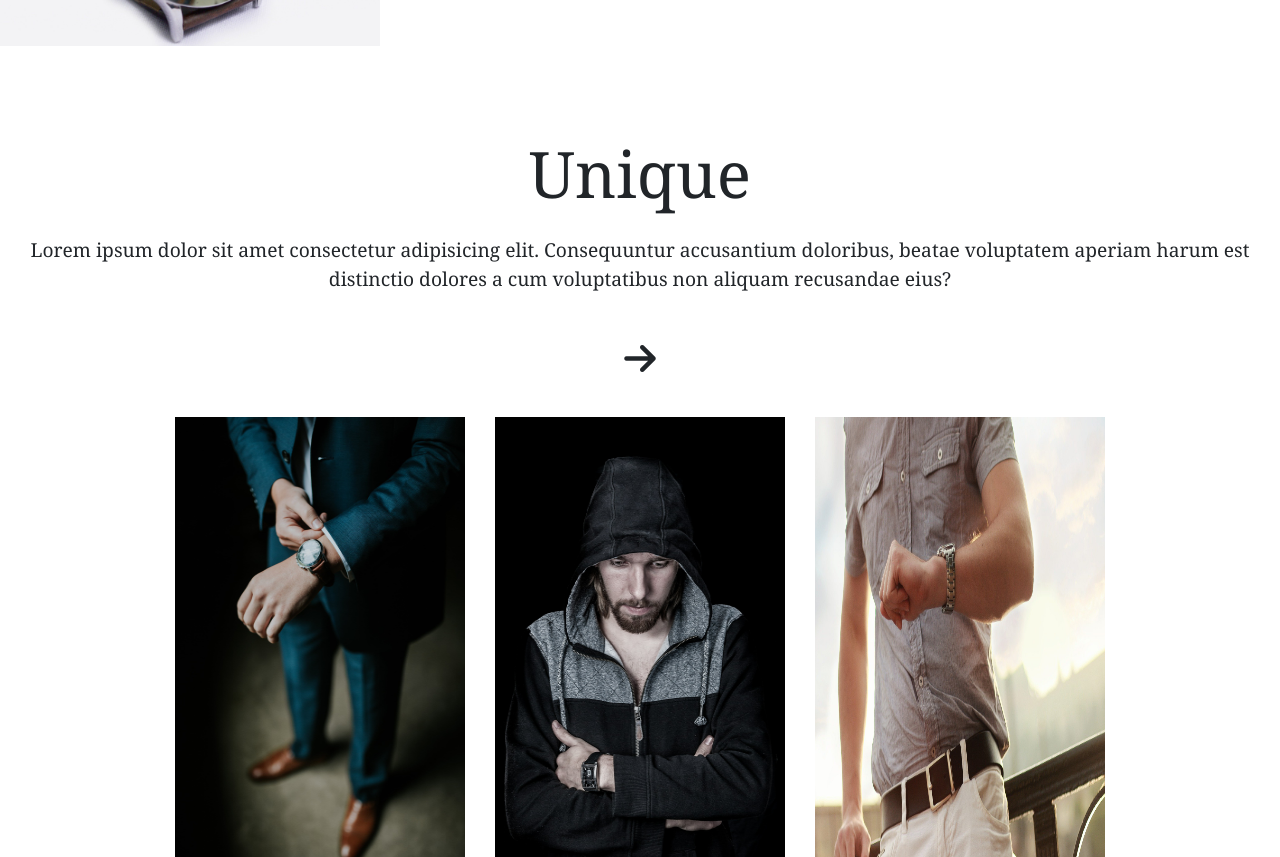
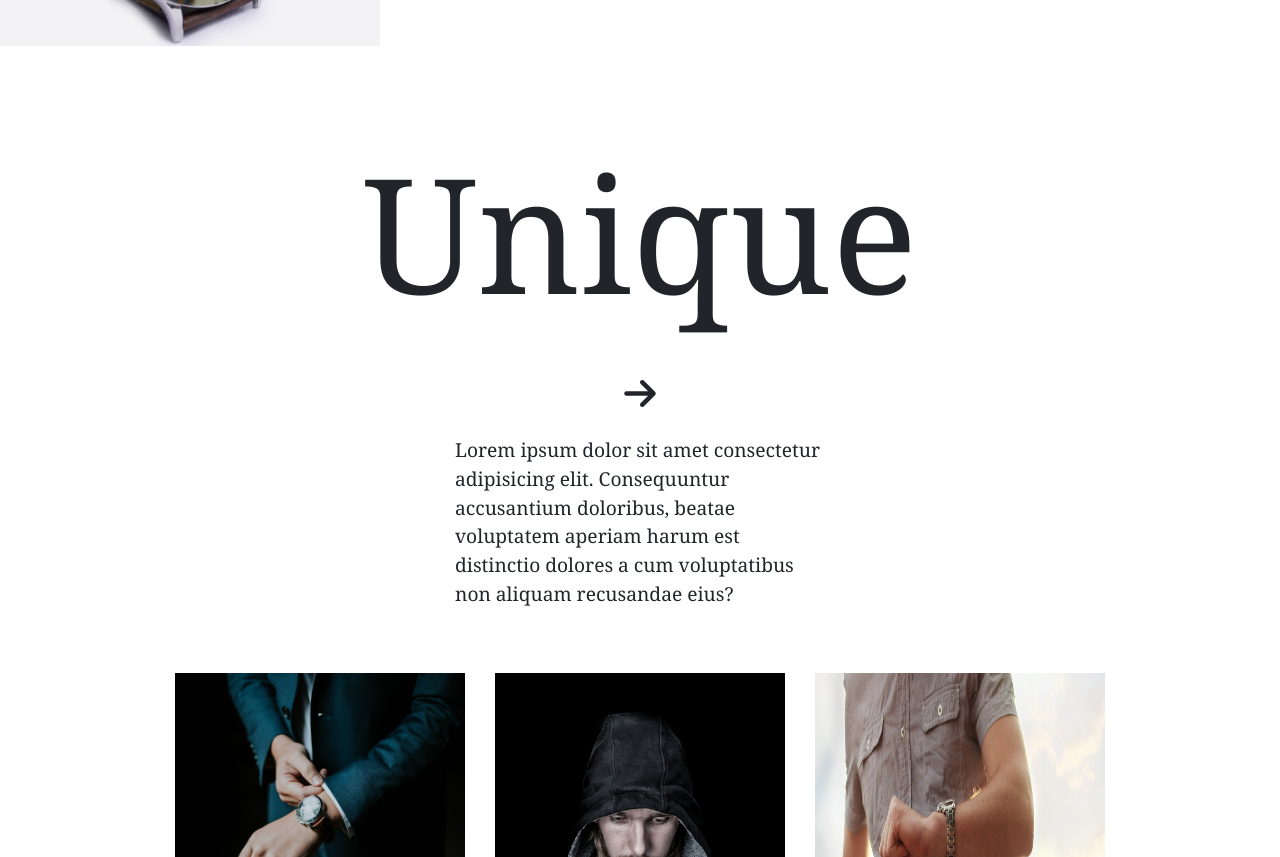
Before and after one commit to eikyuu/S-SKnightsbridge-React, a React (Create React App) app: page / in a window 1280 px wide. Shown: the part 720-1577 px from the top of the page. Built offline with nearby package versions, Linux system fonts and the light colour scheme.

Commit message:
advanced responsive unique feature

```diff
--- a/src/App.scss
+++ b/src/App.scss
@@ -268,16 +268,22 @@ nav.fill ul li a:hover:after {
 }
 
 .unique_h1 {
-  font-size: 4em;
+  font-size: 5em;
 }
 
 .unique_p {
-  text-align: center;
-  margin: 15px;
-  font-size: 1.2em;
+  max-width: 90%;
+  font-size: 1.4em;
+  margin: 0 auto;
 }
 
 @media (min-width: 768px) {
+  .unique_p {
+    font-size: 1.4em;
+    max-width: 90%;
+    text-align: start;
+  }
+
   .unique_img--size1,
   .unique_img--size2,
   .unique_img--size3 {
@@ -298,6 +304,16 @@ nav.fill ul li a:hover:after {
       height: 30rem;
       min-width: 20rem;
     }
+
+    .unique_h1 {
+      font-size: 10em;
+    }
+
+    .unique_p {
+      max-width: 400px;
+      text-align: start;
+      font-size: 1.2em;
+    }
   }
 
   @media (min-width: 1600px) {
--- a/src/components/Unique.js
+++ b/src/components/Unique.js
@@ -8,20 +8,20 @@ const Unique = (props) => {
     <section className="container-fluid unique">
       <div className="row unique_row">
         <div className="col-12 text-center">
-          <h1 className="unique_h1">Unique</h1>
+          <h1 className="unique_h1 mb-5">Unique</h1>
         </div>
-        <div className="row">
-          <p className="col unique_p mb-5">
+        <i
+          class="col-sm-12 mb-4 text-center fa fa-arrow-right"
+          style={{ fontSize: "36px" }}
+        ></i>
+        <div className="row mx-auto">
+          <p className="col-sm-12 unique_p mb-5">
             Lorem ipsum dolor sit amet consectetur adipisicing elit.
             Consequuntur accusantium doloribus, beatae voluptatem aperiam harum
             est distinctio dolores a cum voluptatibus non aliquam recusandae
             eius?
           </p>
         </div>
-        <i
-          class="col mb-4 text-center fa fa-arrow-right"
-          style={{ fontSize: "36px" }}
-        ></i>
       </div>
       <div className="row mt-3 unique_row--container">
         <img className="unique_img--size1 col-md-3" src={montre4} alt="" />
```
